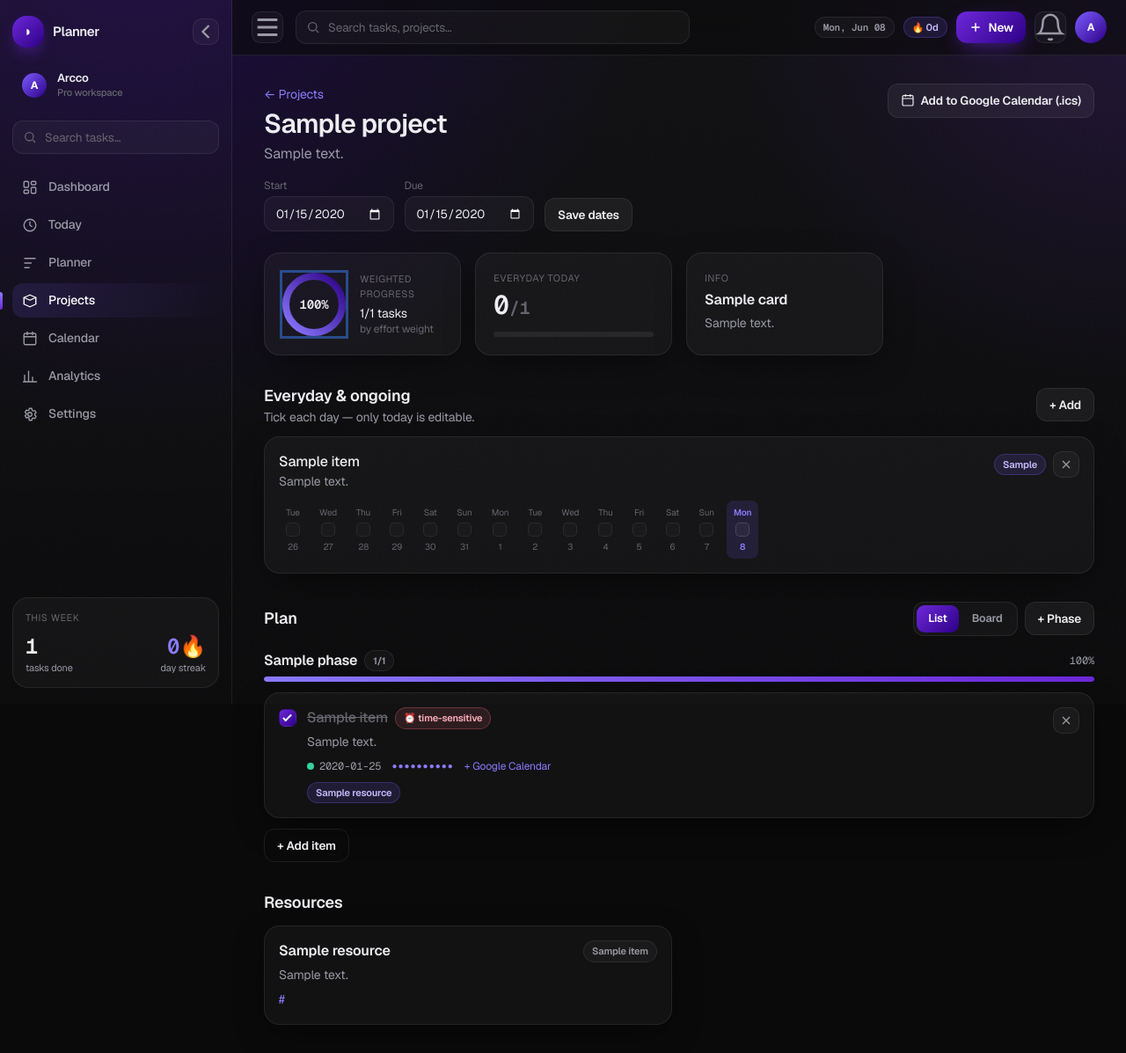
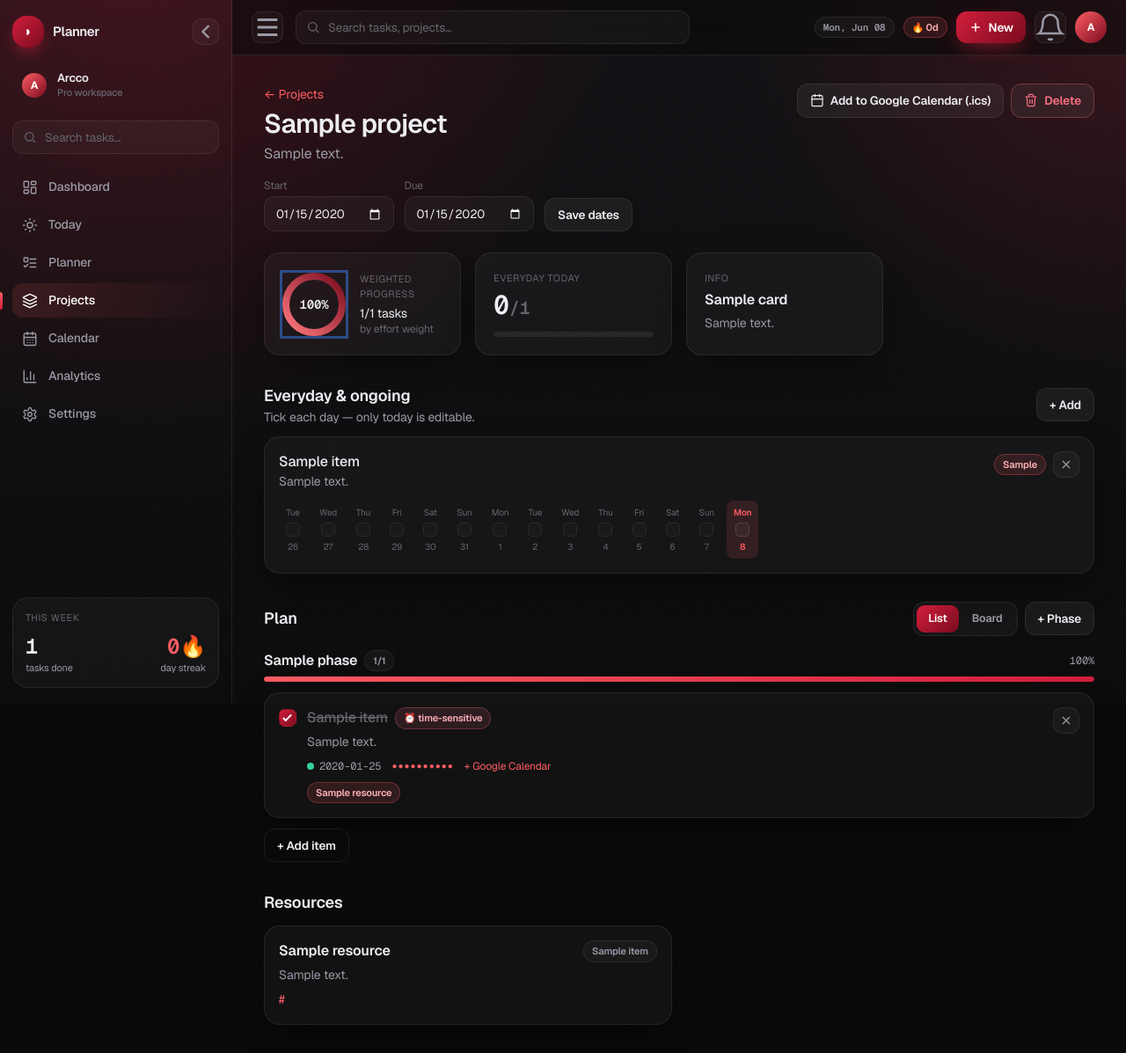
Before and after one commit to Arcco-Chakraborty/Task_Tracker, a Flask app: page /project/1 in a window 1280 px wide. Shown: the whole page at 88% size. Run offline with Flask 3, Linux system fonts and the light colour scheme; tables that the repository leaves empty hold one stand-in row (values such as "Sample post"); some libraries are stand-ins or nearby versions.

Commit message:
feat: red color scheme, accurate Lucide icons, delete-project
- Recolor theme from violet to a charcoal + crimson/red palette (accent vars,
  background glows, ring gradient, avatars, pills, shadows, button).
- Replace hand-rolled nav SVGs with accurate Lucide icons (layout-dashboard,
  sun, list-todo, layers, calendar-days, bar-chart, settings gear).
- Delete a project entirely: POST /project/<id>/delete (cascades to phases/
  items/everyday/resources), red Delete button on the project header with a
  confirm, redirecting to /projects. 68 tests passing.

```diff
--- a/app.py
+++ b/app.py
@@ -450,6 +450,11 @@ def create_app(cfg=None) -> Flask:
                                 request.form.get("due_date") or None)
         return redirect(url_for("project", project_id=project_id))
 
+    @flask_app.route("/project/<int:project_id>/delete", methods=["POST"])
+    def project_delete(project_id):
+        db.delete_project(get_conn(flask_app), project_id)
+        return jsonify({"ok": True})
+
     @flask_app.route("/dashboard")
     def dashboard():
         conn = get_conn(flask_app)
--- a/static/app.js
+++ b/static/app.js
@@ -51,6 +51,15 @@ document.addEventListener("change", (e) => {
 });
 
 document.addEventListener("click", (e) => {
+  const delProj = e.target.closest(".js-delete-project");
+  if (delProj) {
+    if (confirm("Delete this entire project and all its tasks? This cannot be undone.")) {
+      postJSON(`/project/${delProj.dataset.projectId}/delete`).then(() => {
+        window.location = "/projects";
+      });
+    }
+    return;
+  }
   if (e.target.classList.contains("js-delete")) {
     const li = e.target.closest("[data-item-id]");
     if (confirm("Delete this item?")) {
--- a/static/style.css
+++ b/static/style.css
@@ -11,10 +11,10 @@
   --text: #ededf2;
   --text-dim: #9a9aa6;
   --text-faint: #66666f;
-  --accent: #8b7bff;          /* readable violet for text/icons */
-  --accent-2: #6d28d9;        /* mid purple */
-  --accent-deep: #2d0086;     /* spec deep purple, for gradients */
-  --accent-soft: rgba(124, 92, 255, 0.14);
+  --accent: #ff5d63;          /* readable red for text/icons */
+  --accent-2: #d31f3c;        /* crimson */
+  --accent-deep: #7a0b1e;     /* deep maroon, for gradients */
+  --accent-soft: rgba(255, 93, 99, 0.13);
   --good: #34d399;
   --warn: #fbbf24;
   --bad: #fb7185;
@@ -45,8 +45,8 @@ body::before {
   inset: 0;
   z-index: -2;
   background:
-    radial-gradient(60rem 60rem at 12% -10%, rgba(45, 0, 134, 0.40), transparent 60%),
-    radial-gradient(50rem 50rem at 100% 0%, rgba(109, 40, 217, 0.18), transparent 55%),
+    radial-gradient(60rem 60rem at 12% -10%, rgba(122, 11, 30, 0.45), transparent 60%),
+    radial-gradient(50rem 50rem at 100% 0%, rgba(211, 31, 60, 0.20), transparent 55%),
     linear-gradient(180deg, var(--bg-2), var(--bg));
 }
 body::after {
@@ -159,7 +159,7 @@ body::after {
 .btn-accent {
   color: #fff; border: 0;
   background: linear-gradient(135deg, var(--accent-2), var(--accent-deep));
-  box-shadow: 0 8px 24px -8px rgba(109, 40, 217, 0.8);
+  box-shadow: 0 8px 24px -8px rgba(211, 31, 60, 0.75);
 }
 .btn-accent:hover { filter: brightness(1.12); transform: translateY(-1px); }
 .btn-ghost { background: transparent; border: 1px solid var(--border); }
@@ -177,7 +177,7 @@ body::after {
   padding: 3px 9px; border-radius: 99px; font-size: 11px; font-weight: 600;
   border: 1px solid var(--border); color: var(--text-dim); background: var(--panel);
 }
-.pill-accent { color: #c9bcff; background: var(--accent-soft); border-color: rgba(124,92,255,0.28); }
+.pill-accent { color: #ffb3b6; background: var(--accent-soft); border-color: rgba(255,93,99,0.30); }
 .pill-good { color: #7df0c4; background: rgba(52,211,153,0.12); border-color: rgba(52,211,153,0.25); }
 .pill-warn { color: #ffd98a; background: rgba(251,191,36,0.12); border-color: rgba(251,191,36,0.25); }
 .pill-bad  { color: #ffb0bd; background: rgba(251,113,133,0.12); border-color: rgba(251,113,133,0.28); }
@@ -200,7 +200,7 @@ body::after {
 .bar > span {
   display: block; height: 100%; border-radius: 99px;
   background: linear-gradient(90deg, var(--accent), var(--accent-2));
-  box-shadow: 0 0 12px rgba(124,92,255,0.5);
+  box-shadow: 0 0 12px rgba(255,93,99,0.45);
   transition: width 0.9s var(--ease);
 }
 
--- a/templates/base.html
+++ b/templates/base.html
@@ -8,7 +8,7 @@
   <script>
     tailwind.config = { darkMode: "class",
       theme: { extend: {
-        colors: { accent: "#8b7bff", accentdeep: "#2d0086" },
+        colors: { accent: "#ff5d63", accentdeep: "#7a0b1e" },
         fontFamily: { sans: ["Geist", "ui-sans-serif", "system-ui"], mono: ["Geist Mono", "ui-monospace"] },
         borderRadius: { xl: "16px", "2xl": "20px" },
       } } };
@@ -21,7 +21,7 @@
 <body>
 <svg width="0" height="0" style="position:absolute" aria-hidden="true"><defs>
   <linearGradient id="ringgrad" x1="0" y1="0" x2="1" y2="1">
-    <stop offset="0%" stop-color="#8b7bff"/><stop offset="100%" stop-color="#2d0086"/>
+    <stop offset="0%" stop-color="#ff7a80"/><stop offset="100%" stop-color="#7a0b1e"/>
   </linearGradient>
 </defs></svg>
 {% set active = active|default('') %}
@@ -44,7 +44,7 @@
     <!-- profile -->
     <div class="nav-item" style="cursor:default">
       <span class="grid h-7 w-7 place-items-center rounded-full text-[12px] font-bold text-white shrink-0"
-            style="background:linear-gradient(135deg,#7c5cff,#2d0086)">A</span>
+            style="background:linear-gradient(135deg,#ff5d63,#7a0b1e)">A</span>
       <span class="nav-label">
         <span class="block text-[13px] font-semibold text-[var(--text)] leading-tight">Arcco</span>
         <span class="block text-[11px] faint">Pro workspace</span>
@@ -59,14 +59,15 @@
 
     <!-- nav -->
     <nav class="flex flex-col gap-1 mt-1">
+      {# accurate Lucide icon paths #}
       {% set icon = {
-        'dashboard':'<rect x="3" y="3" width="7" height="9" rx="1.5"/><rect x="14" y="3" width="7" height="5" rx="1.5"/><rect x="14" y="12" width="7" height="9" rx="1.5"/><rect x="3" y="16" width="7" height="5" rx="1.5"/>',
-        'today':'<circle cx="12" cy="12" r="9"/><path d="M12 7v5l3 2"/>',
-        'planner':'<path d="M4 5h16M4 12h10M4 19h7"/>',
-        'projects':'<path d="M3 7l9-4 9 4-9 4-9-4z"/><path d="M3 7v10l9 4 9-4V7"/>',
-        'calendar':'<rect x="3" y="4" width="18" height="17" rx="2"/><path d="M3 9h18M8 2v4M16 2v4"/>',
-        'analytics':'<path d="M4 20V10M10 20V4M16 20v-7M22 20H2"/>',
-        'settings':'<circle cx="12" cy="12" r="3"/><path d="M19.4 13a7.6 7.6 0 0 0 0-2l2-1.5-2-3.5-2.4 1a7.6 7.6 0 0 0-1.7-1L15 3h-4l-.3 2.5a7.6 7.6 0 0 0-1.7 1l-2.4-1-2 3.5 2 1.5a7.6 7.6 0 0 0 0 2l-2 1.5 2 3.5 2.4-1a7.6 7.6 0 0 0 1.7 1L11 21h4l.3-2.5a7.6 7.6 0 0 0 1.7-1l2.4 1 2-3.5z"/>'
+        'dashboard':'<rect width="7" height="9" x="3" y="3" rx="1"/><rect width="7" height="5" x="14" y="3" rx="1"/><rect width="7" height="9" x="14" y="12" rx="1"/><rect width="7" height="5" x="3" y="16" rx="1"/>',
+        'today':'<circle cx="12" cy="12" r="4"/><path d="M12 2v2M12 20v2M4.93 4.93l1.41 1.41M17.66 17.66l1.41 1.41M2 12h2M20 12h2M6.34 17.66l-1.41 1.41M19.07 4.93l-1.41 1.41"/>',
+        'planner':'<rect width="6" height="6" x="3" y="4" rx="1"/><path d="m3 16 2 2 4-4"/><path d="M12 6h9M12 12h9M12 18h9"/>',
+        'projects':'<path d="M12.83 2.18a2 2 0 0 0-1.66 0L2.6 6.08a1 1 0 0 0 0 1.83l8.58 3.91a2 2 0 0 0 1.66 0l8.58-3.9a1 1 0 0 0 0-1.84z"/><path d="m22 17.65-9.17 4.16a2 2 0 0 1-1.66 0L2 17.65"/><path d="m22 12.65-9.17 4.16a2 2 0 0 1-1.66 0L2 12.65"/>',
+        'calendar':'<path d="M8 2v4M16 2v4"/><rect width="18" height="18" x="3" y="4" rx="2"/><path d="M3 10h18M8 14h.01M12 14h.01M16 14h.01M8 18h.01M12 18h.01M16 18h.01"/>',
+        'analytics':'<path d="M3 3v16a2 2 0 0 0 2 2h16"/><path d="M18 17V9M13 17V5M8 17v-3"/>',
+        'settings':'<path d="M12.22 2h-.44a2 2 0 0 0-2 2v.18a2 2 0 0 1-1 1.73l-.43.25a2 2 0 0 1-2 0l-.15-.08a2 2 0 0 0-2.73.73l-.22.38a2 2 0 0 0 .73 2.73l.15.1a2 2 0 0 1 1 1.72v.51a2 2 0 0 1-1 1.74l-.15.09a2 2 0 0 0-.73 2.73l.22.38a2 2 0 0 0 2.73.73l.15-.08a2 2 0 0 1 2 0l.43.25a2 2 0 0 1 1 1.73V20a2 2 0 0 0 2 2h.44a2 2 0 0 0 2-2v-.18a2 2 0 0 1 1-1.73l.43-.25a2 2 0 0 1 2 0l.15.08a2 2 0 0 0 2.73-.73l.22-.39a2 2 0 0 0-.73-2.73l-.15-.08a2 2 0 0 1-1-1.74v-.5a2 2 0 0 1 1-1.74l.15-.09a2 2 0 0 0 .73-2.73l-.22-.38a2 2 0 0 0-2.73-.73l-.15.08a2 2 0 0 1-2 0l-.43-.25a2 2 0 0 1-1-1.73V4a2 2 0 0 0-2-2z"/><circle cx="12" cy="12" r="3"/>'
       } %}
       {% set nav = [('dashboard','/','Dashboard'),('today','/today','Today'),('planner','/planner','Planner'),('projects','/projects','Projects'),('calendar','/calendar','Calendar'),('analytics','/analytics','Analytics'),('settings','/settings','Settings')] %}
       {% for key, href, label in nav %}
@@ -116,7 +117,7 @@
           <svg viewBox="0 0 24 24" fill="none" stroke="currentColor" stroke-width="1.8"><path d="M18 8a6 6 0 1 0-12 0c0 7-3 9-3 9h18s-3-2-3-9"/><path d="M13.7 21a2 2 0 0 1-3.4 0"/></svg>
         </button>
         <span class="grid h-9 w-9 place-items-center rounded-full text-[12px] font-bold text-white"
-              style="background:linear-gradient(135deg,#7c5cff,#2d0086)">A</span>
+              style="background:linear-gradient(135deg,#ff5d63,#7a0b1e)">A</span>
       </div>
     </header>
 
--- a/templates/project.html
+++ b/templates/project.html
@@ -15,9 +15,14 @@
   </div>
   <div class="flex items-center gap-2">
     <a class="btn" href="/project/{{ project.id }}/export.ics">
-      <svg class="h-4 w-4" viewBox="0 0 24 24" fill="none" stroke="currentColor" stroke-width="1.8"><rect x="3" y="4" width="18" height="17" rx="2"/><path d="M3 9h18M8 2v4M16 2v4"/></svg>
+      <svg class="h-4 w-4" viewBox="0 0 24 24" fill="none" stroke="currentColor" stroke-width="1.8" stroke-linecap="round" stroke-linejoin="round"><path d="M8 2v4M16 2v4"/><rect width="18" height="18" x="3" y="4" rx="2"/><path d="M3 10h18"/></svg>
       Add to Google Calendar (.ics)
     </a>
+    <button class="btn js-delete-project" data-project-id="{{ project.id }}"
+            style="color:var(--bad);border-color:rgba(251,113,133,.3)">
+      <svg class="h-4 w-4" viewBox="0 0 24 24" fill="none" stroke="currentColor" stroke-width="1.8" stroke-linecap="round" stroke-linejoin="round"><path d="M3 6h18M8 6V4a2 2 0 0 1 2-2h4a2 2 0 0 1 2 2v2M19 6l-1 14a2 2 0 0 1-2 2H8a2 2 0 0 1-2-2L5 6M10 11v6M14 11v6"/></svg>
+      Delete
+    </button>
   </div>
 </div>
 
```
Also changed, not shown: tests/test_app.py (+12 -0 lines).
